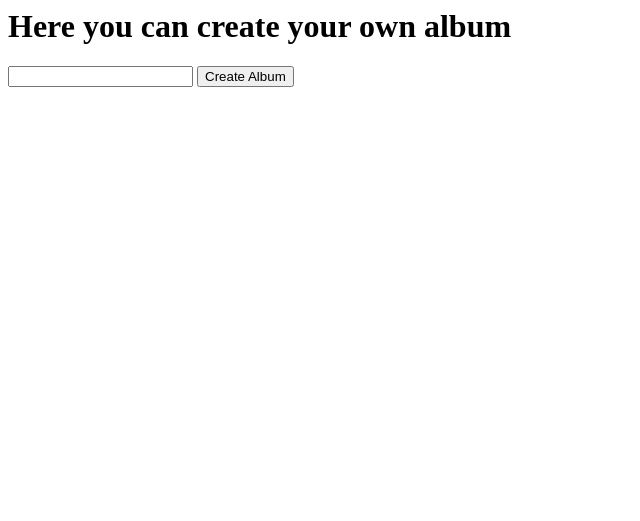
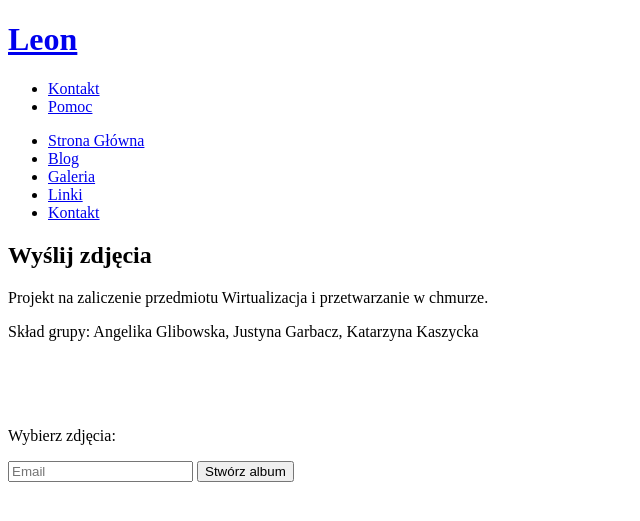
Before and after one commit to angel13292/projekt-strona, a Flask app: page / in a window 1280 px wide. Shown: the top 521 px of the page, without its empty margins (0-640 px from the left). Run offline with Flask 2, Linux system fonts and the light colour scheme; some libraries are stand-ins or nearby versions.

Commit message:
Add files via upload

```diff
--- a/templates/upload_form.html
+++ b/templates/upload_form.html
@@ -1,17 +1,60 @@
-<html>
+<?xml version="1.0" encoding="utf-8"?>
+<!DOCTYPE html PUBLIC "-//W3C//DTD XHTML 1.0 Transitional//EN" "http://www.w3.org/TR/xhtml1/DTD/xhtml1-transitional.dtd">
+<html xmlns="http://www.w3.org/1999/xhtml" xml:lang="pl" lang="pl">
 <head>
+  <meta http-equiv="Content-type" content="text/html; charset=utf-8" />
+  <title>KAMELEON - szablonystron.org</title>
+  <meta name="description" content="" />
+  <link rel="stylesheet" href="style/kameleon.css" type="text/css" />
   <script src="https://code.jquery.com/jquery-1.12.4.min.js"></script>
   <script src="https://rawgit.com/enyo/dropzone/master/dist/dropzone.js"></script>
   <link rel="stylesheet" href="https://rawgit.com/enyo/dropzone/master/dist/dropzone.css">
 </head>
 <body>
-  <h1>Here you can create your own album</h1>
+<div class="external">
+  <div id="logo">
+    <h1><a href="./">Leon</a></h1>
+
+    <ul id="kontakt">
+      <li><a href="./">Kontakt</a></li>
+      <li class="last"><a href="./">Pomoc</a></li>
+    </ul>
+    <ul id="menu">
+      <li><a href="./">Strona Główna</a></li>
+      <li><a href="./">Blog</a></li>
+      <li><a href="./">Galeria</a></li>
+      <li><a href="./">Linki</a></li>
+      <li class="last"><a href="./">Kontakt</a></li>
+    </ul>
+  </div>
+
+  <div id="main">
+     <div class="content">
+      <h2>Wyślij zdjęcia</h2>
+      <p>Projekt na zaliczenie przedmiotu Wirtualizacja i przetwarzanie w chmurze.</p>
+	  <p>Skład grupy: Angelika Glibowska, Justyna Garbacz, Katarzyna Kaszycka</p>
+	  <br/>
+	  <br/>
+	  <br/>
+	  <p>Wybierz zdjęcia:</p>
+
       <div class="dropzone" id="dropzoneForm">
 			</div>
 	  <form class="requestAlbumForm" action="{{url_for('request_album_creation')}}" method="POST">
-     <input name="email" type="text"/>
-     <button type="submit">Create Album</button>
+			<input name="email" type="text" placeholder='Email'/>
+				<button type="submit">Stwórz album</button>
 			</form>
+      <div class="hr"></div>
+
+    </div>
+
+  </div>
+
+  <div class="clear"></div>
+</div>
+<div id="footer">
+
+</div>
 <script type="text/javascript">
    var createInput = function(count, path) {
        	 var input = '<input type="hidden" class="photo" name="photos___number__" value="__value__"/>"'
```
Lines whose indentation alone changed are shown as unchanged.
